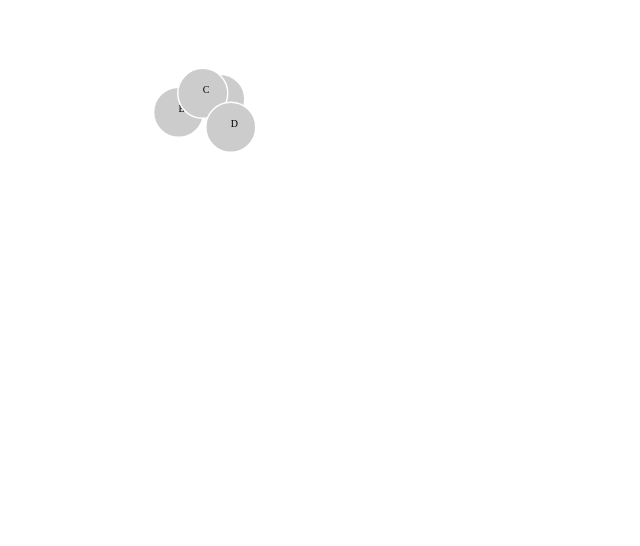
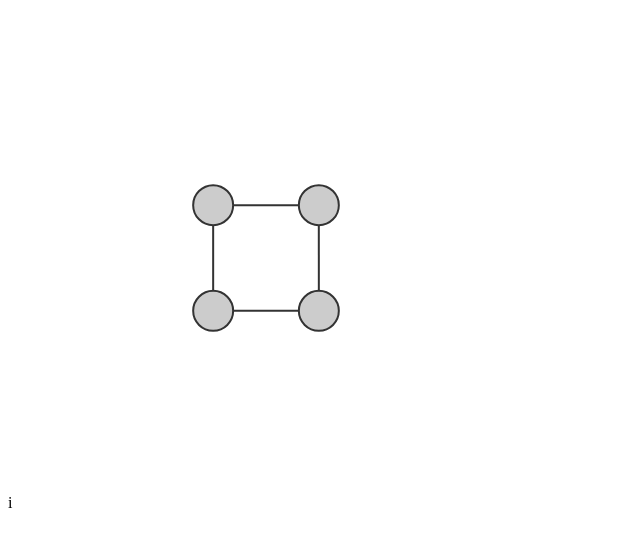
Before and after one commit to ishish222/OpchainsEditor, a plain HTML site: page index.html in a window 1280 px wide. Shown: the whole page, without its empty margins (0-640 px from the left). Drawn offline with nearby package versions, Linux system fonts and the light colour scheme.

Commit message:
WriteSonic version 1

```diff
--- a/index.html
+++ b/index.html
@@ -1,102 +1,100 @@
-<!DOCTYPE html>
+i<!DOCTYPE html>
 <html>
 <head>
   <meta charset="UTF-8">
-    <title>D3.js Directed Graph Example</title>
-    <script src="https://d3js.org/d3.v7.min.js"></script>
+  <title>D3.js Graph Example</title>
+  <script src="https://d3js.org/d3.v5.min.js"></script>
   <style>
-      .link {
-        stroke: #999;
-        stroke-opacity: 0.6;
+    circle {
+      fill: #ccc;
+      stroke: #333;
+      stroke-width: 2px;
     }
-
-      .node circle {
-        fill: #ccc;
-        stroke: #fff;
-        stroke-width: 1.5px;
-        cursor: pointer;
-      }
-
-      .node.highlight circle {
-        fill: #f00;
-      }
-
-      .node text {
-        font-size: 10px;
+    .highlight {
+      fill: yellow;
+      stroke: orange;
     }
   </style>
 </head>
 <body>
+  <svg width="500" height="500"></svg>
   <script>
-      const width = 400;
-      const height = 200;
+    const svg = d3.select("svg");
+    const width = +svg.attr("width");
+    const height = +svg.attr("height");
 
     const nodes = [
-        { id: "A" },
-        { id: "B" },
-        { id: "C" },
-        { id: "D" },
+      {id: 0, x: 100, y: 100},
+      {id: 1, x: 200, y: 100},
+      {id: 2, x: 100, y: 200},
+      {id: 3, x: 200, y: 200}
     ];
 
     const links = [
-        { source: "A", target: "B" },
-        { source: "B", target: "C" },
-        { source: "C", target: "D" },
-        { source: "D", target: "A" },
+      {source: nodes[0], target: nodes[1]},
+      {source: nodes[0], target: nodes[2]},
+      {source: nodes[1], target: nodes[3]},
+      {source: nodes[2], target: nodes[3]}
     ];
 
     const simulation = d3.forceSimulation(nodes)
-                           .force("link", d3.forceLink(links).id(d => d.id))
-                           .force("charge", d3.forceManyBody().strength(-50))
+      .force("link", d3.forceLink(links).id(d => d.id).distance(100))
+      .force("charge", d3.forceManyBody().strength(-100))
       .force("center", d3.forceCenter(width / 2, height / 2));
 
-      const svg = d3.select("body")
-                  .append("svg")
-                  .attr("width", width)
-                  .attr("height", height);
+    const link = svg.selectAll("line")
+      .data(links)
+      .enter().append("line")
+        .attr("stroke", "#333")
+        .attr("stroke-width", 2);
 
-      const link = svg.selectAll(".link")
-                     .data(links)
-                     .enter()
-                     .append("line")
-                     .attr("class", "link");
+    const node = svg.selectAll("circle")
+      .data(nodes)
+      .enter().append("circle")
+        .attr("r", 20)
+        .attr("cx", d => d.x)
+        .attr("cy", d => d.y)
+        .call(d3.drag()
+          .on("start", dragstarted)
+          .on("drag", dragged)
+          .on("end", dragended));
 
-      const node = svg.selectAll(".node")
-                     .data(nodes)
-                     .enter()
-                     .append("g")
-                     .attr("class", "node")
-                     .on("click", clicked);
+    node.on("mouseover", function(d) {
+      d3.select(this).classed("highlight", true);
+    }).on("mouseout", function(d) {
+      d3.select(this).classed("highlight", false);
+    });
 
-      node.append("circle")
-          .attr("r", 25);
-
-      node.append("text")
-          .text(d => d.id);
-
-      function clicked(event, d) {
-        // Toggle highlight class for clicked node
-        const node = d3.select(this);
-        node.classed("highlight", !node.classed("highlight"));
-
-        // Toggle opacity of links
-        link.style("stroke-opacity", link => {
-          if (link.source === d || link.target === d) {
-            return node.classed("highlight") ? 1 : 0.6;
-          } else {
-            return 0.6;
-          }
-        });
-      }
-
-      simulation.on("tick", () => {
-        link.attr("x1", d => d.source.x)
+    function ticked() {
+      link
+        .attr("x1", d => d.source.x)
         .attr("y1", d => d.source.y)
         .attr("x2", d => d.target.x)
         .attr("y2", d => d.target.y);
 
-        node.attr("transform", d => `translate(${d.x},${d.y})`);
-      });
+      node
+        .attr("cx", d => d.x)
+        .attr("cy", d => d.y);
+    }
+
+    function dragstarted(d) {
+      if (!d3.event.active) simulation.alphaTarget(0.3).restart();
+      d.fx = d.x;
+      d.fy = d.y;
+    }
+
+    function dragged(d) {
+      d.fx = d3.event.x;
+      d.fy = d3.event.y;
+    }
+
+    function dragended(d) {
+      if (!d3.event.active) simulation.alphaTarget(0);
+      d.fx = null;
+      d.fy = null;
+    }
+
+    simulation.on("tick", ticked);
   </script>
 </body>
 </html>
```
Lines whose indentation alone changed are shown as unchanged.
